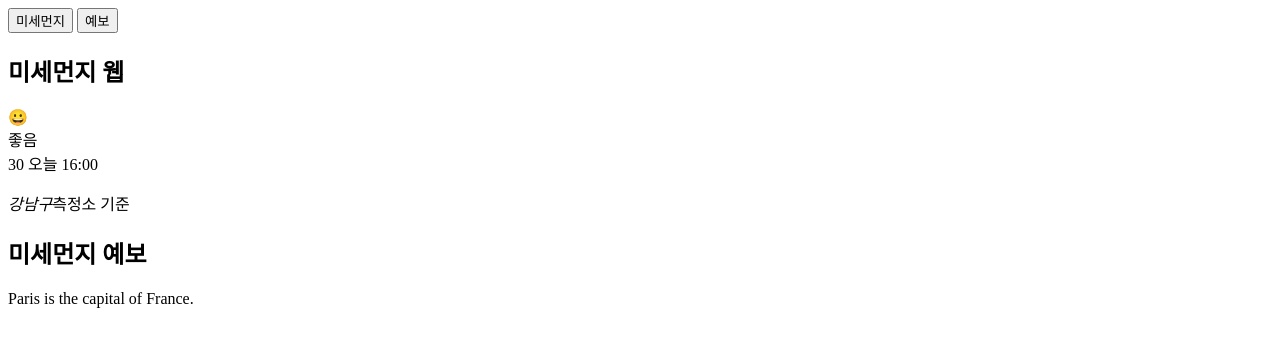
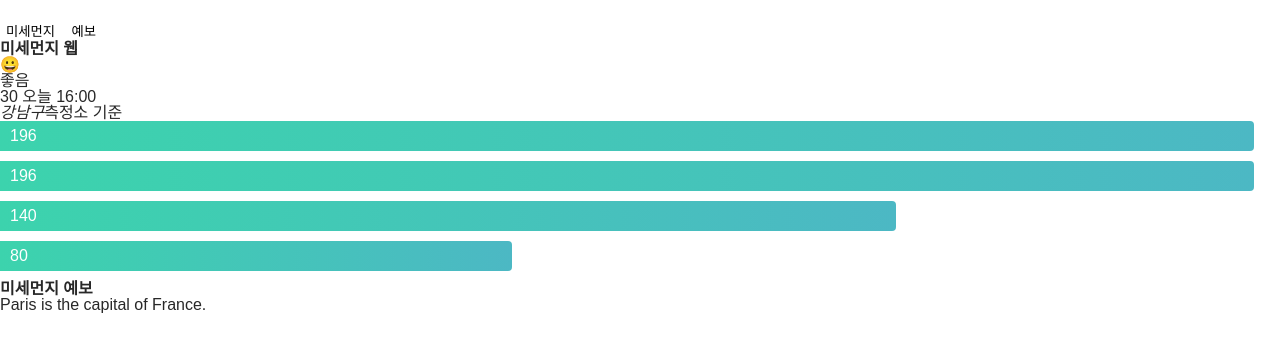
Before and after one commit to codesquad-member-2020/dust-8, a plain HTML site: page FE/views/dust.html in a window 1280 px wide. Drawn offline with Linux system fonts and the light colour scheme.

Commit message:
[Feat] #1 미세먼지 수치 차트 HTML,CSS 추가

```diff
--- /dev/null
+++ b/FE/style/dust.css
@@ -0,0 +1,60 @@
+body {
+  margin-top: 20px;
+  font-family: "Open Sans", sans-serif;
+  color: #282828;
+}
+
+.skills {
+  width: 80%;
+  max-width: 960px;
+  height: 780px;
+  margin: auto;
+  position: relative;
+}
+
+.charts {
+  width: 100%;
+  height: 100%;
+  position: absolute;
+  top: 0;
+  left: 0;
+  z-index: 10;
+}
+
+.chart {
+  margin: 30px 0 0;
+}
+.chart:first-child {
+  margin: 0;
+}
+
+.chart--horiz {
+  overflow: hidden;
+}
+
+.chart__bar {
+  height: 30px;
+  margin-bottom: 10px;
+  background: linear-gradient(to left, #4cb8c4, #3cd3ad);
+  border-top-right-radius: 4px;
+  border-bottom-right-radius: 4px;
+  opacity: 0;
+  animation: 1s anim-lightspeed-in ease forwards;
+}
+
+.chart__label {
+  padding-left: 10px;
+  line-height: 30px;
+  color: white;
+}
+
+@keyframes anim-lightspeed-in {
+  0% {
+    transform: translateX(-200%);
+    opacity: 1;
+  }
+  100% {
+    transform: translateX(0);
+    opacity: 1;
+  }
+}
--- a/FE/views/dust.html
+++ b/FE/views/dust.html
@@ -3,6 +3,8 @@
   <head>
     <meta charset="UTF-8" />
     <meta name="viewport" content="width=device-width, initial-scale=1.0" />
+    <link rel="stylesheet" href="../style/reset.css" />
+    <link rel="stylesheet" href="../style/dust.css" />
     <title>Document</title>
   </head>
   <body>
@@ -22,7 +24,32 @@
         </div>
         <p><i>강남구</i>측정소 기준</p>
       </div>
-      <div class="dust-charts"></div>
+      <div class="dust-charts">
+        <div class="chart chart--dev">
+          <ul class="chart--horiz">
+            <li class="chart__bar" style="width: 98%;">
+              <span class="chart__label">
+                196
+              </span>
+            </li>
+            <li class="chart__bar" style="width: 98%;">
+              <span class="chart__label">
+                196
+              </span>
+            </li>
+            <li class="chart__bar" style="width: 70%;">
+              <span class="chart__label">
+                140
+              </span>
+            </li>
+            <li class="chart__bar" style="width: 40%;">
+              <span class="chart__label">
+                80
+              </span>
+            </li>
+          </ul>
+        </div>
+      </div>
     </div>
 
     <div id="forecast" class="tab-container forecast">
```
